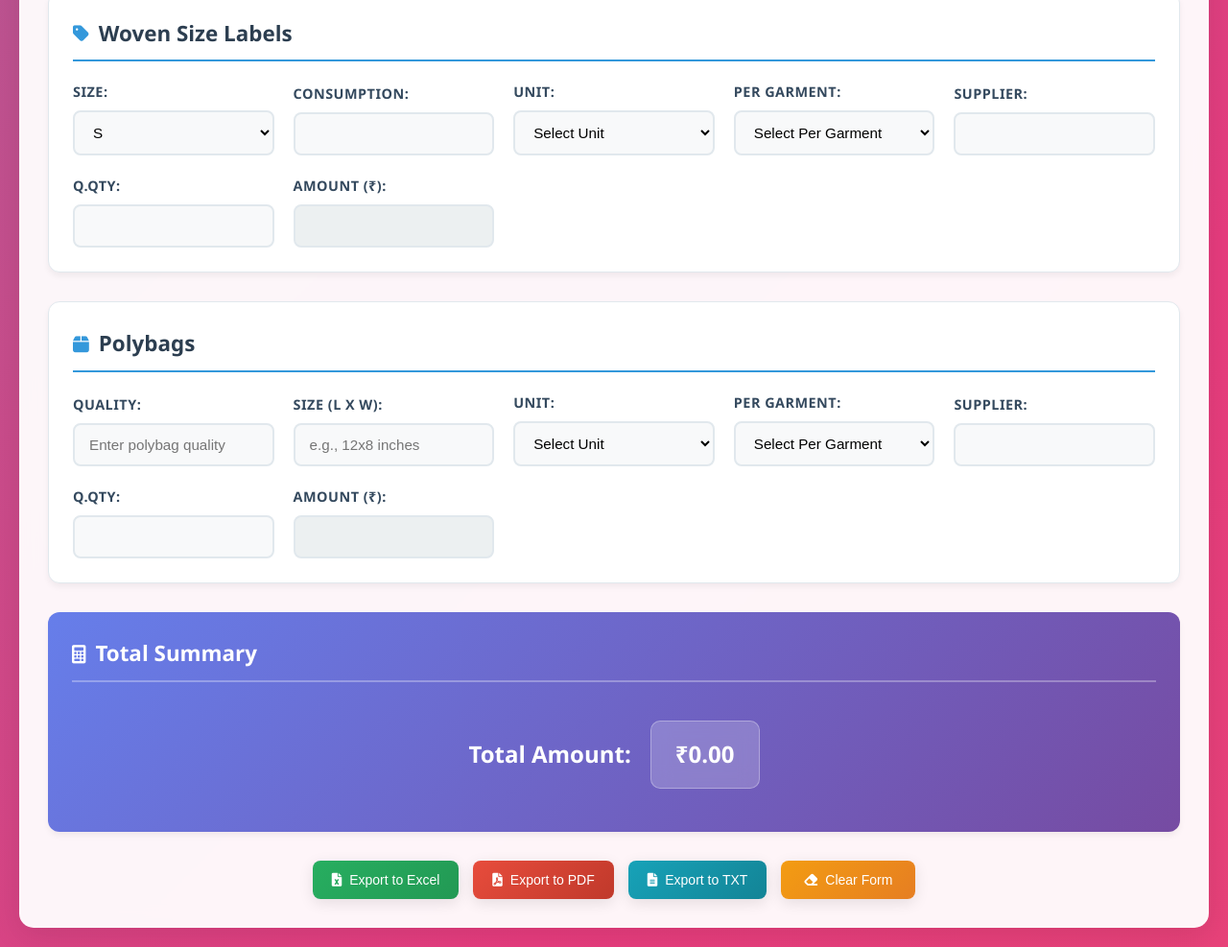
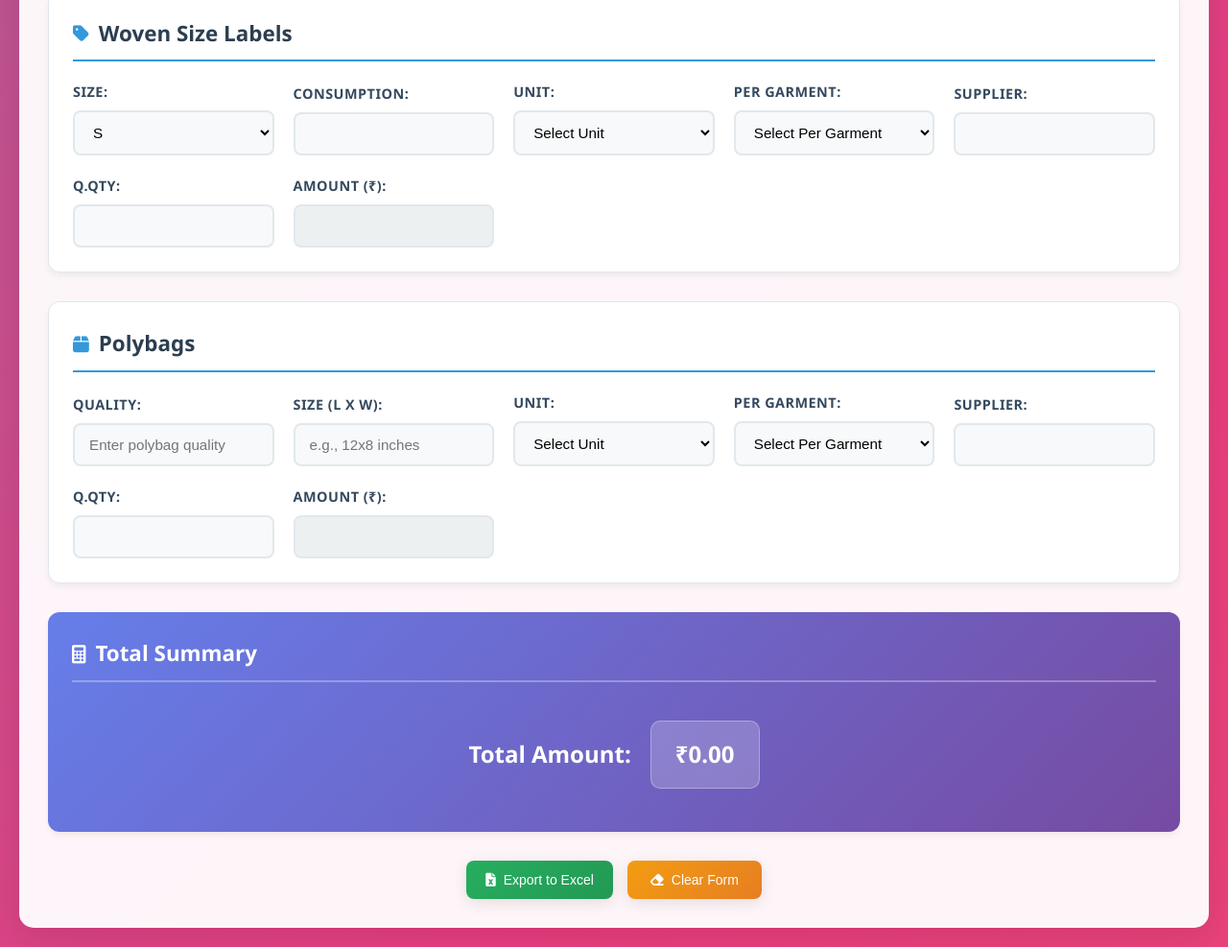
Before and after one commit to Srivignesh12345/Twinklub, a plain HTML site: page index.html in a window 1280 px wide. Shown: the part 3071-4058 px from the top of the page at 96% size. Drawn offline with nearby package versions, Linux system fonts and the light colour scheme.

Commit message:
Update index.html

```diff
--- a/index.html
+++ b/index.html
@@ -609,12 +609,6 @@
                 <button type="button" id="exportExcelBtn" class="btn btn-success">
                     <i class="fas fa-file-excel"></i> Export to Excel
                 </button>
-                <button type="button" id="exportPDFBtn" class="btn btn-danger">
-                    <i class="fas fa-file-pdf"></i> Export to PDF
-                </button>
-                <button type="button" id="exportWordBtn" class="btn btn-info">
-                    <i class="fas fa-file-alt"></i> Export to TXT
-                </button>
                 <button type="button" id="clearBtn" class="btn btn-warning">
                     <i class="fas fa-eraser"></i> Clear Form
                 </button>
```
